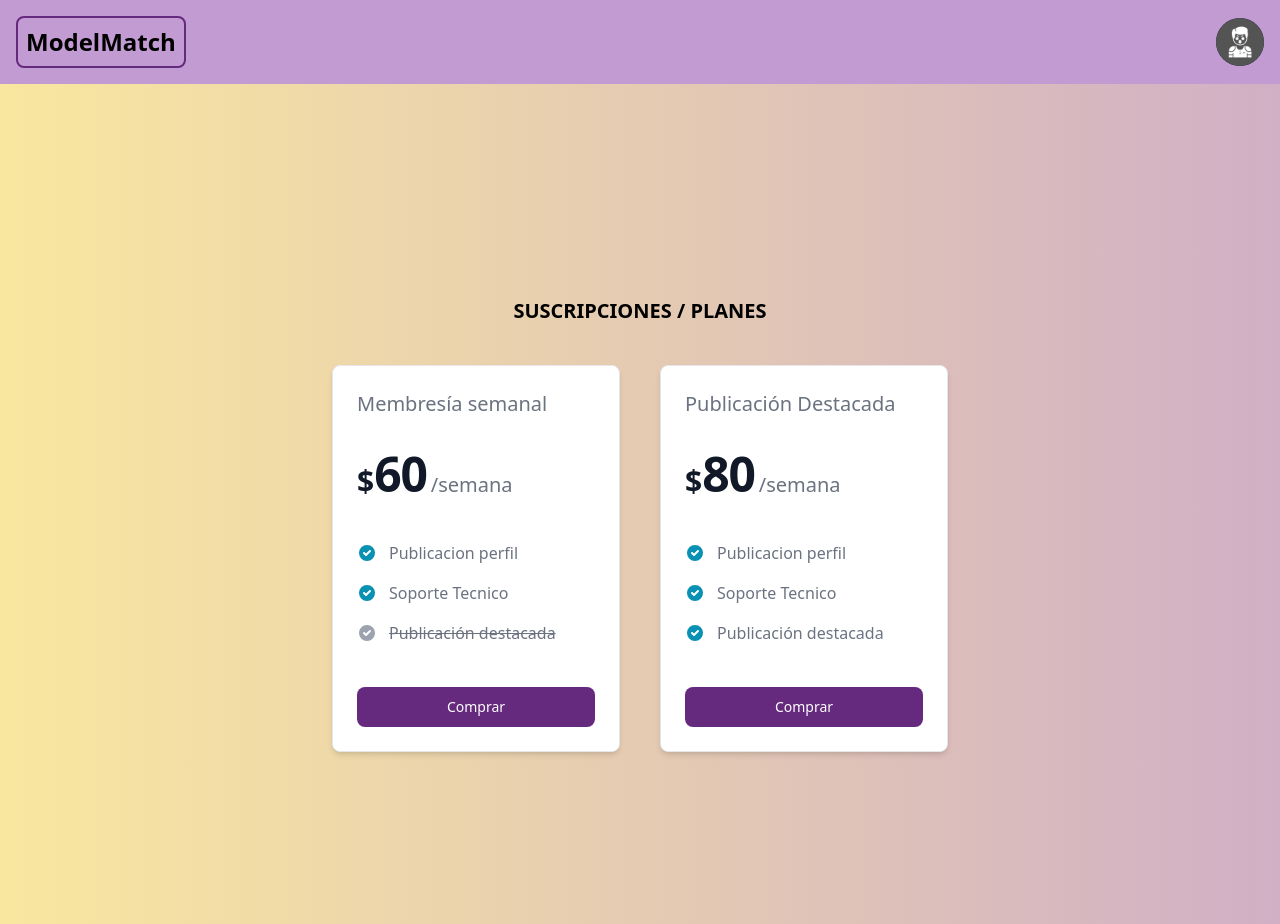
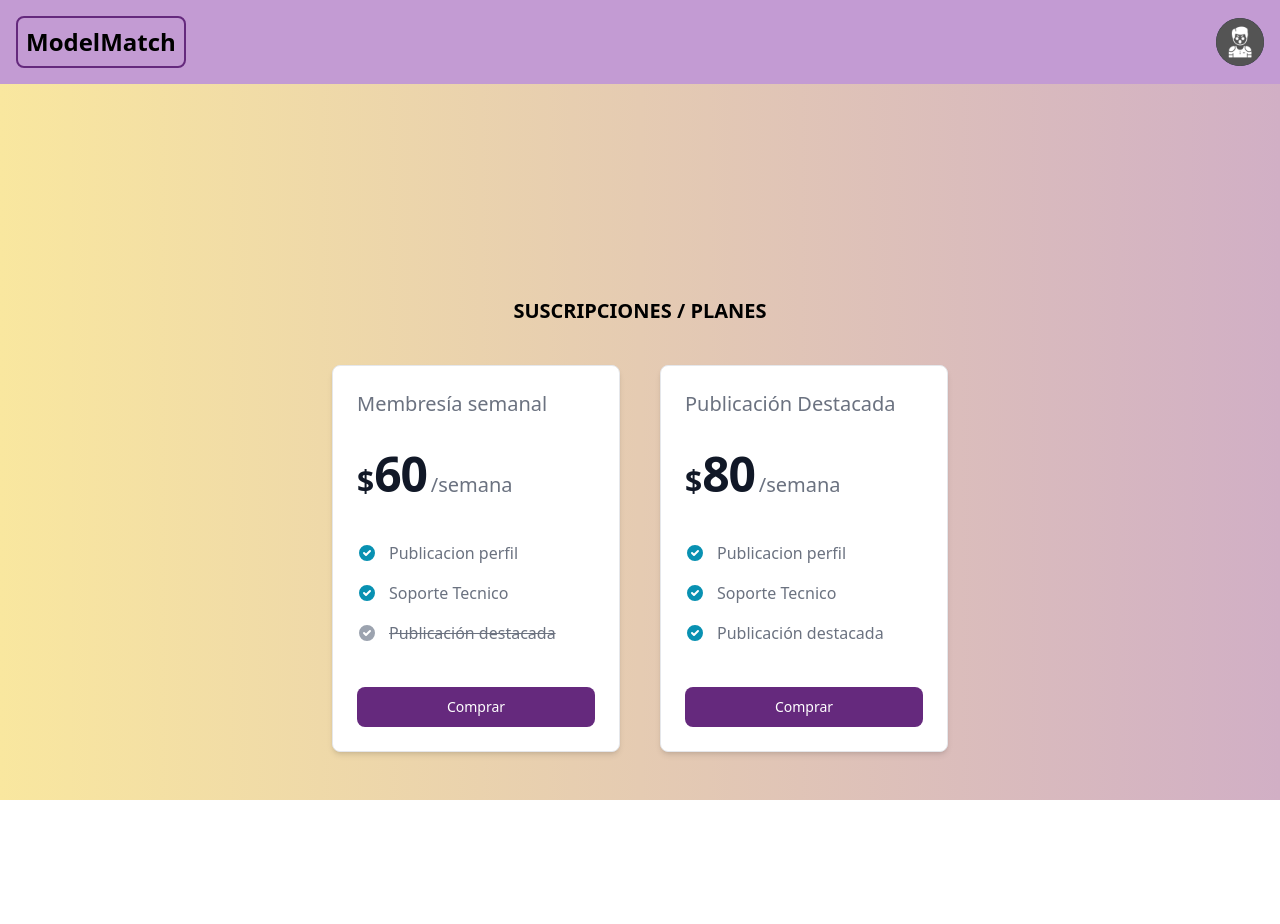
Before and after one commit to Waldid32/publicidad-modelos, a Next.js app: page /modelo/planes in a window 1280 px wide. Built offline with nearby package versions, Linux system fonts and the light colour scheme; no server answers.

Commit message:
style: alto completo bg

```diff
--- a/app/cliente/layout.tsx
+++ b/app/cliente/layout.tsx
@@ -16,9 +16,9 @@ export default async function ModeloLayout({
   const nombreCompleto = cookieStore.get("nombreCompleto")?.value || "";
 
   return (
-    <>
+    <div className="bg-bgPrimaryGradiante h-[100vh]">
       <NavBarLogin role={role} nombreCompleto={nombreCompleto} />
       <main className="bg-slate-400">{children}</main>
-    </>
+    </div>
   );
 }
--- a/app/modelo/layout.tsx
+++ b/app/modelo/layout.tsx
@@ -17,9 +17,9 @@ export default async function ModeloLayout({
   const nombreCompleto = cookieStore.get("nombreCompleto")?.value || "";
 
   return (
-    <>
+    <div className="bg-bgPrimaryGradiante h-[100vh]">
       <NavBarLogin role={role} nombreCompleto={nombreCompleto} />
-      <main className="pt-10 bg-bgPrimaryGradiante">{children}</main>
-    </>
+      <main className="pt-10">{children}</main>
+    </div>
   );
 }
```
